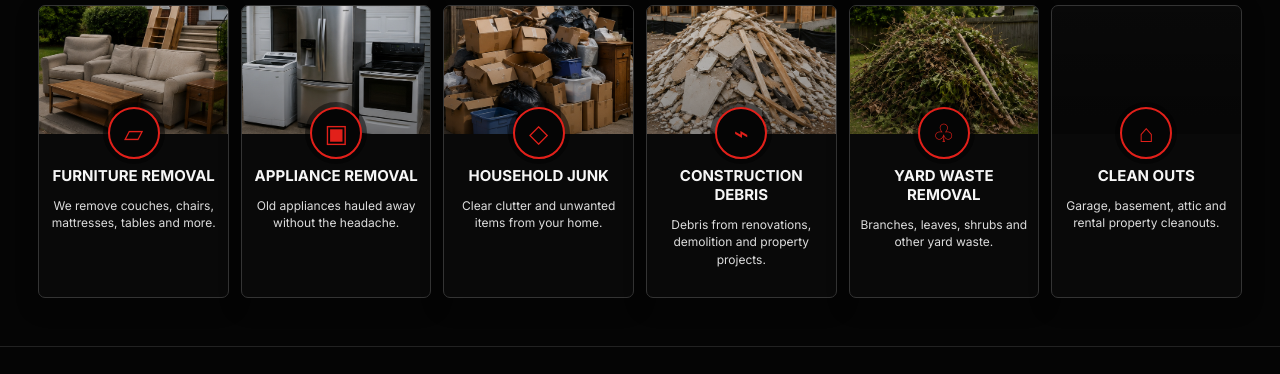
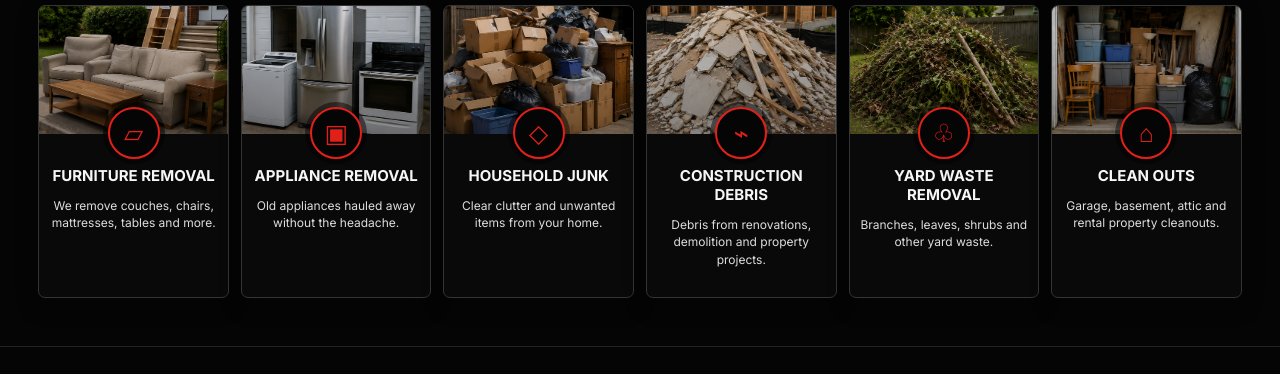
Before and after one commit to AsiaFamilyCare/asap-cle-junk, a plain HTML site: page index.html in a window 1280 px wide. Shown: the part 716-1090 px from the top of the page. Drawn offline with Linux system fonts and the light colour scheme.

Commit message:
Update styles.css

```diff
--- a/styles.css
+++ b/styles.css
@@ -1254,7 +1254,7 @@ footer p {
 }
 
 .service-art.cleanout {
-  background-image: url("service-cleanouts.jpg") !important;
+  background-image: url("service-cleanout.jpg") !important;
 }
 
 @media (max-width: 900px) {
```
